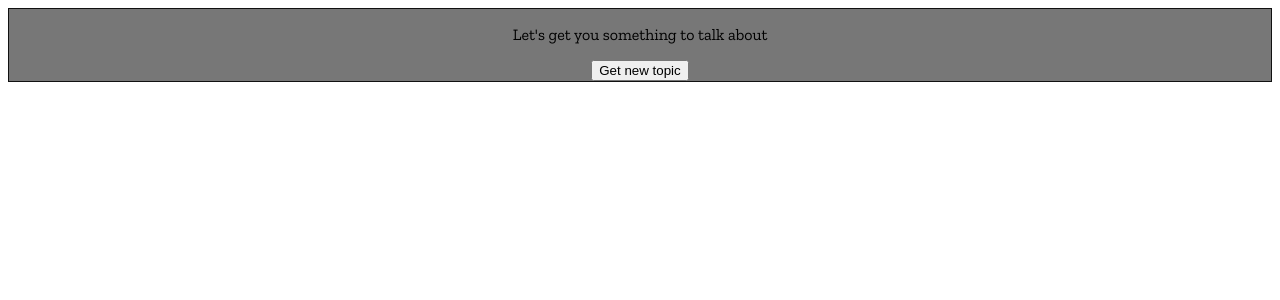
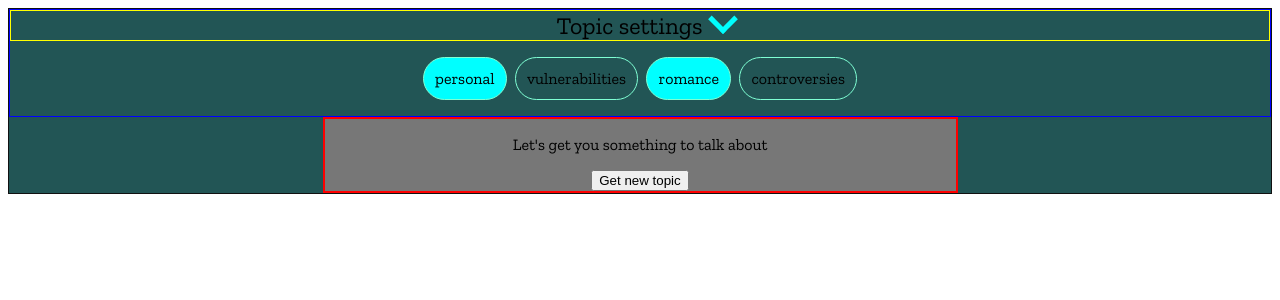
Before and after one commit to JunoNgx/chattie, a Vue app: page / in a window 1280 px wide. Shown: the top 300 px of the page. Built offline with nearby package versions, Linux system fonts and the light colour scheme.

Commit message:
Implement topic control, including interaction with parent

```diff
--- a/src/App.vue
+++ b/src/App.vue
@@ -3,6 +3,7 @@
     import type Topic from "./models/Topic"
 
     import topicData from "./data/topics.json"
+    import TopicControl from "./components/TopicControl.vue"
     import PromptDisplay from "./components/PromptDisplay.vue"
 
     let promptStr = "Let's get you something to talk about";
@@ -11,6 +12,7 @@
     export default defineComponent ({
         name: "App",
         components: {
+            TopicControl,
             PromptDisplay
         },
         data() {
@@ -20,10 +22,10 @@
                 enabledTopics: enabledTopics as number[]
             }
         },
-        created: function() {
+        beforeCreate: function() {
 
             topicData.forEach(topic => {
-                if (topic.isEnabledByDefault) enabledTopics.push(topic.id)
+                if (topic.isEnabledByDefault) {enabledTopics.push(topic.id)}
             })
             // console.log(enabledTopics)
         },
@@ -39,13 +41,30 @@
                     promptIndex = Math.floor(Math.random() * topicData[topicIndex].prompts.length);
                 }
                 this.promptStr = topicData[topicIndex].prompts[promptIndex];
+            },
+            updateTopicStatus(topicId: number) {
+                const index = this.enabledTopics.indexOf(topicId)
+                if (index === -1) { // If not currently in the enabled list
+                    this.enabledTopics.push(topicId)
+                } else {
+                    this.enabledTopics.splice(index, 1)
+                }
+                console.log(this.enabledTopics)
             }
         }
     })
 </script>
 
 <template>
-    <PromptDisplay @get-new-prompt="getNewPrompt" :prompt=promptStr />
+    <TopicControl
+        :topicData=topicData
+        :enabledTopics=enabledTopics
+        @update-topic-status="updateTopicStatus"
+    />
+    <PromptDisplay
+        :prompt=promptStr
+        @get-new-prompt="getNewPrompt"
+    />
 </template>
 
 <style lang="sass">
@@ -60,9 +79,8 @@
     border: 1px solid #111
     margin: auto
     max-width: 1280px
-    text-align: center
-    background-color: #777
-    @include m.mobile
-        background-color: #255
+    background-color: #255
+    // @include m.mobile
+    //     background-color: #255
 
 </style>
--- a/src/components/PromptDisplay.vue
+++ b/src/components/PromptDisplay.vue
@@ -1,14 +1,8 @@
-<template>
-    <div>
-        <p>{{prompt}}</p>
-        <button @click="getNewPrompt">Get new topic</button>
-    </div>
-</template>
-
 <script lang="ts">
     import { defineComponent } from 'vue';
 
     export default defineComponent({
+        name: "prompt-display",
         props: {
             prompt: String,
         },
@@ -21,6 +15,20 @@
     })
 </script>
 
-<style scoped>
+<template>
+    <div class="prompt-display">
+        <p>{{prompt}}</p>
+        <button @click="getNewPrompt">Get new topic</button>
+    </div>
+</template>
+
+<style lang="sass" scoped>
+
+.prompt-display
+    border: 2px solid red
+    margin: auto
+    width: 50%
+    text-align: center
+    background-color: #777
 
 </style>
--- /dev/null
+++ b/src/components/TopicControl.vue
@@ -0,0 +1,96 @@
+<script lang="ts">
+    import { defineComponent } from 'vue'
+
+    export default defineComponent({
+        name: "topic-control",
+        props: {
+            topicData: Array,
+            enabledTopics: Array
+        },
+        created() {
+            console.log(this.topicData);
+            console.log(this.enabledTopics);
+        },
+        methods: {
+            updateTopicStatus(topicId: number) {
+                // const index = this.enabledTopics?.indexOf(topicId)
+                // if (index !== undefined && index === -1) {
+                //     this.enabledTopics?.push(topicId)
+                // } else {
+                //     this.enabledTopics?.splice(index, 1)
+                // }
+                this.$emit("update-topic-status", topicId)
+            }
+        }
+    })
+</script>
+
+<template>
+    <div class="topic-settings">
+        <div class="topic-settings__expand-button">
+            <span class="topic-settings__expand-button__text">Topic settings</span>
+            <div class="topic-settings__expand-button__icon"></div>
+        </div>
+        <div class="topic-settings__topic-wrapper">
+            <p
+                class="topic-settings__topic-wrapper__item"
+                v-for="topic in topicData" :key="topic.name"
+                :class="{
+                    'topic-settings__topic-wrapper__item--is-enabled'
+                        :enabledTopics.includes(topic.id)
+                }"
+                @click="updateTopicStatus(topic.id)"
+            >
+                {{topic.name}}
+            </p>
+        </div>
+    </div>
+</template>
+
+<style lang="sass">
+
+.topic-settings
+    border: 1px solid blue
+    // width: min-content
+    margin: auto
+
+    &__expand-button
+        border: 1px solid yellow
+        // margin: auto
+        // position: relative
+        cursor: pointer
+        // display: flex
+        // align-items: center
+        text-align: center
+
+        &__text
+            font-size: 1.5rem
+
+        &__icon
+            display: inline-block
+            width: 1rem
+            height: 1rem
+            // background-color: cyan
+            // position: absolute
+            right: 0%
+            // top: 50% - width/2
+            border-right: 5px solid cyan
+            border-bottom: 5px solid cyan
+            transform: rotate(45deg)
+            transform-origin: 100% 100%
+
+    &__topic-wrapper
+        display: flex
+        align-items: center
+        justify-content: center
+        gap: 0.5rem
+
+        &__item
+            padding: 0.7rem
+            border: 1px solid aquamarine
+            border-radius: 25px
+            cursor: pointer
+            &--is-enabled
+                background-color: cyan
+
+</style>
--- a/src/models/Topic.ts
+++ b/src/models/Topic.ts
@@ -1,6 +1,7 @@
 type Topic = {
     id: number,
     name: string,
+    isEnabled: boolean,
     isEnabledByDefault: boolean,
     prompts: string[]
 }
```
